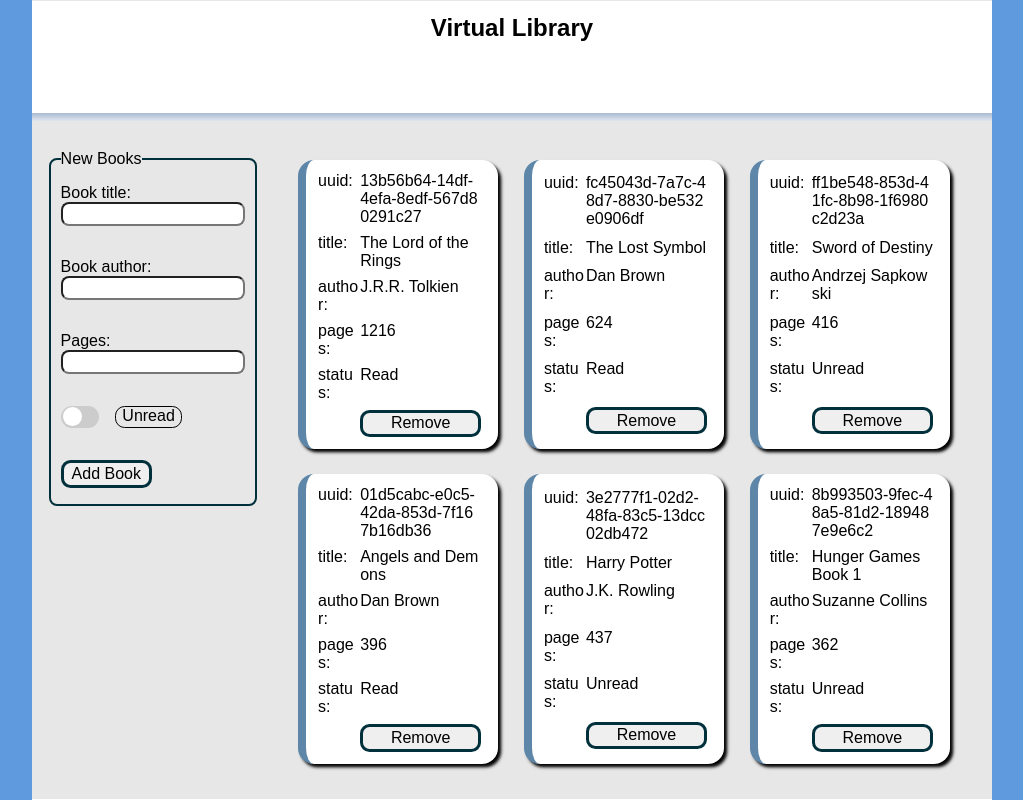
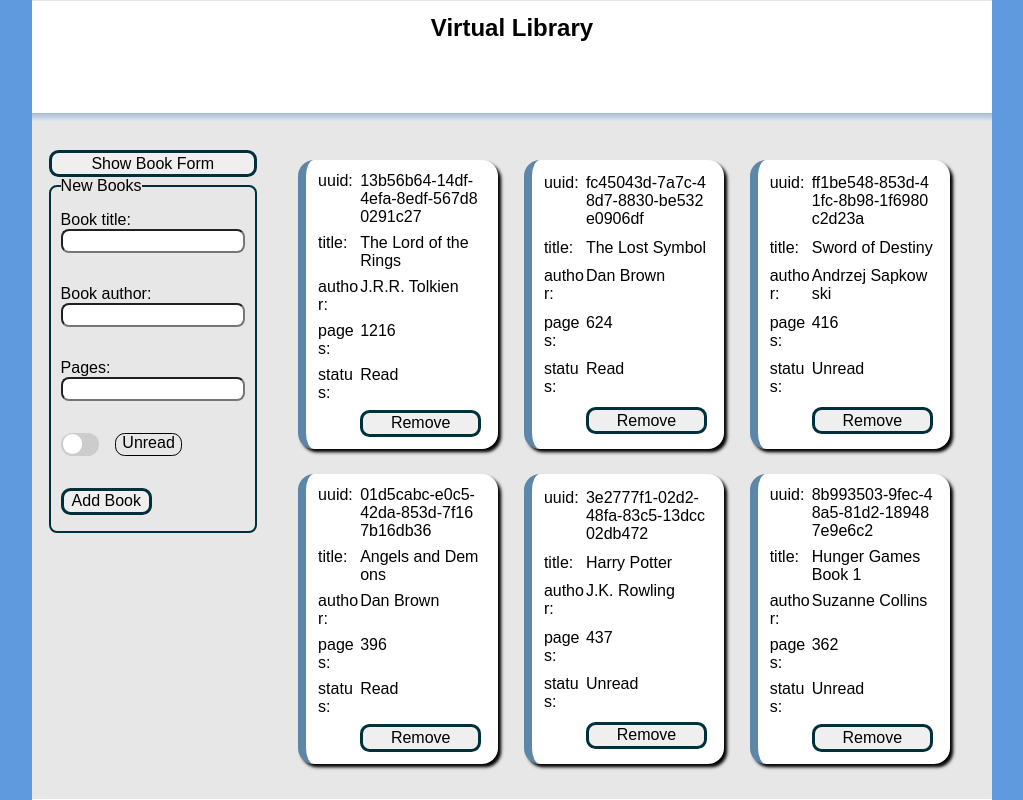
Before and after one commit to noOdin1/library_project, a plain HTML site: page index.html in a window 1280 px wide. Shown: the whole page, without its empty margins (128-1151 px from the left). Drawn offline with Linux system fonts and the light colour scheme.

Commit message:
Enclose the form in another div

```diff
--- a/index.html
+++ b/index.html
@@ -9,6 +9,8 @@
   <body>
     <div class="container">
       <div class="leftBar">
+        <button id="addBookBtn">Show Book Form</button>
+        <div id="formContainer">
           <form id="addBookForm" action="" method="post">
             <fieldset>
               <legend>New Books</legend>
@@ -66,6 +68,7 @@
             </fieldset>
           </form>
         </div>
+      </div>
       <div class="topBar">
         <h2>Virtual Library</h2>
       </div>
```
Lines whose indentation alone changed are shown as unchanged.
